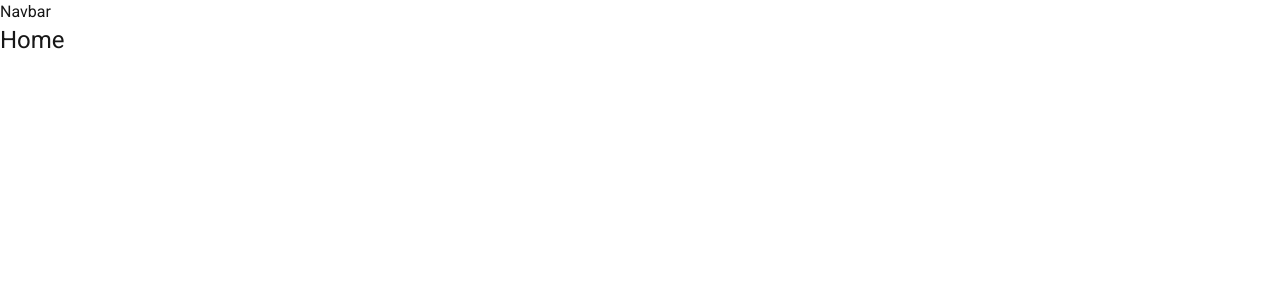
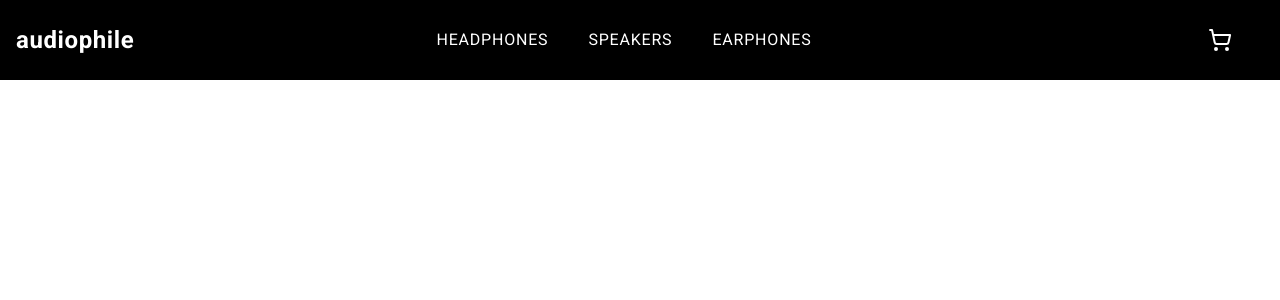
Before and after one commit to HerbertNtim/audiophile, a Next.js app: page / in a window 1280 px wide. Shown: the top 300 px of the page. Built offline with nearby package versions, Linux system fonts and the light colour scheme.

Commit message:
created responsive navbar

```diff
--- a/src/components/Navbar.jsx
+++ b/src/components/Navbar.jsx
@@ -1,9 +1,94 @@
-import React from 'react'
+"use client";
 
-const Navbar = () => {
+import { useState } from "react";
+import Link from "next/link";
+import { Menu, X, ShoppingCart } from "lucide-react";
+
+export default function Navbar() {
+  const [mobileOpen, setMobileOpen] = useState(false);
+
+  const navLinks = [
+    { name: "Headphones", href: "/headphones" },
+    { name: "Speakers", href: "/speakers" },
+    { name: "Earphones", href: "/earphones" },
+  ];
+
   return (
-    <div>Navbar</div>
-  )
+    <nav className="w-full bg-black text-white md:border-b border-white fixed top-0 left-0 z-50">
+      <div className="max-w-7xl mx-auto px-4 py-4 md:py-6 flex items-center justify-between">
+        {/* Left: Logo */}
+        <div className="flex items-center flex-1">
+          <Link
+            href="/"
+            className="text-xl md:text-2xl font-bold tracking-wide hover:text-gray-300 transition duration-200"
+          >
+            audiophile
+          </Link>
+        </div>
+
+        {/* Center: Desktop Nav */}
+        <ul className="hidden md:flex flex-1 items-center justify-center space-x-10">
+          {navLinks.map((link) => (
+            <li key={link.name}>
+              <Link
+                href={link.href}
+                className="uppercase tracking-wider hover:text-gray-300 transition duration-200"
+              >
+                {link.name}
+              </Link>
+            </li>
+          ))}
+        </ul>
+
+        {/* Right: Cart or Menu */}
+        <div className="flex items-center justify-end mr-8 flex-1">
+          {/* Cart icon (desktop) */}
+          <Link
+            href="/cart"
+            className="hidden md:block hover:text-gray-300 transition duration-200"
+          >
+            <ShoppingCart />
+          </Link>
+
+          {/* Mobile menu toggle */}
+          <button
+            onClick={() => setMobileOpen(!mobileOpen)}
+            className="md:hidden text-white hover:text-gray-300 transition-transform duration-200 ml-4 cursor-pointer"
+          >
+            {mobileOpen ? <X size={28} /> : <Menu size={28} />}
+          </button>
+        </div>
+      </div>
+
+      {/* Mobile Menu */}
+      <div
+        className={`md:hidden bg-black px-6 pt-4 pb-6 border-t border-white transform transition-transform duration-300 ease-in-out ${
+          mobileOpen ? "translate-y-0 opacity-100" : "-translate-y-5 opacity-0 pointer-events-none"
+        }`}
+      >
+        <ul className="space-y-4 text-right">
+          {navLinks.map((link) => (
+            <li key={link.name}>
+              <Link
+                href={link.href}
+                onClick={() => setMobileOpen(false)}
+                className="block uppercase tracking-wider hover:text-gray-300 transition duration-200"
+              >
+                {link.name}
+              </Link>
+            </li>
+          ))}
+          <li>
+            <Link
+              href="/cart"
+              onClick={() => setMobileOpen(false)}
+              className="inline-block mt-2 hover:text-gray-300 transition duration-200"
+            >
+              <ShoppingCart />
+            </Link>
+          </li>
+        </ul>
+      </div>
+    </nav>
+  );
 }
-
-export default Navbar
```
